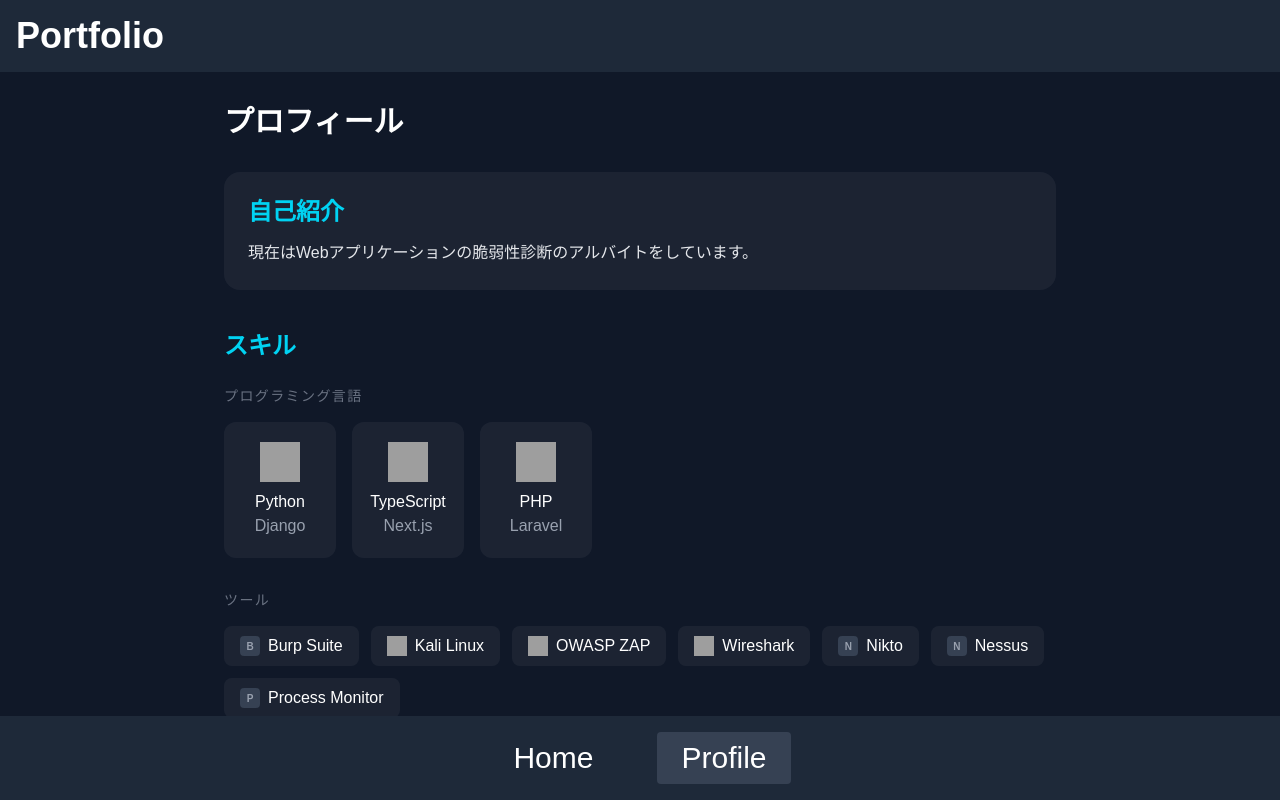
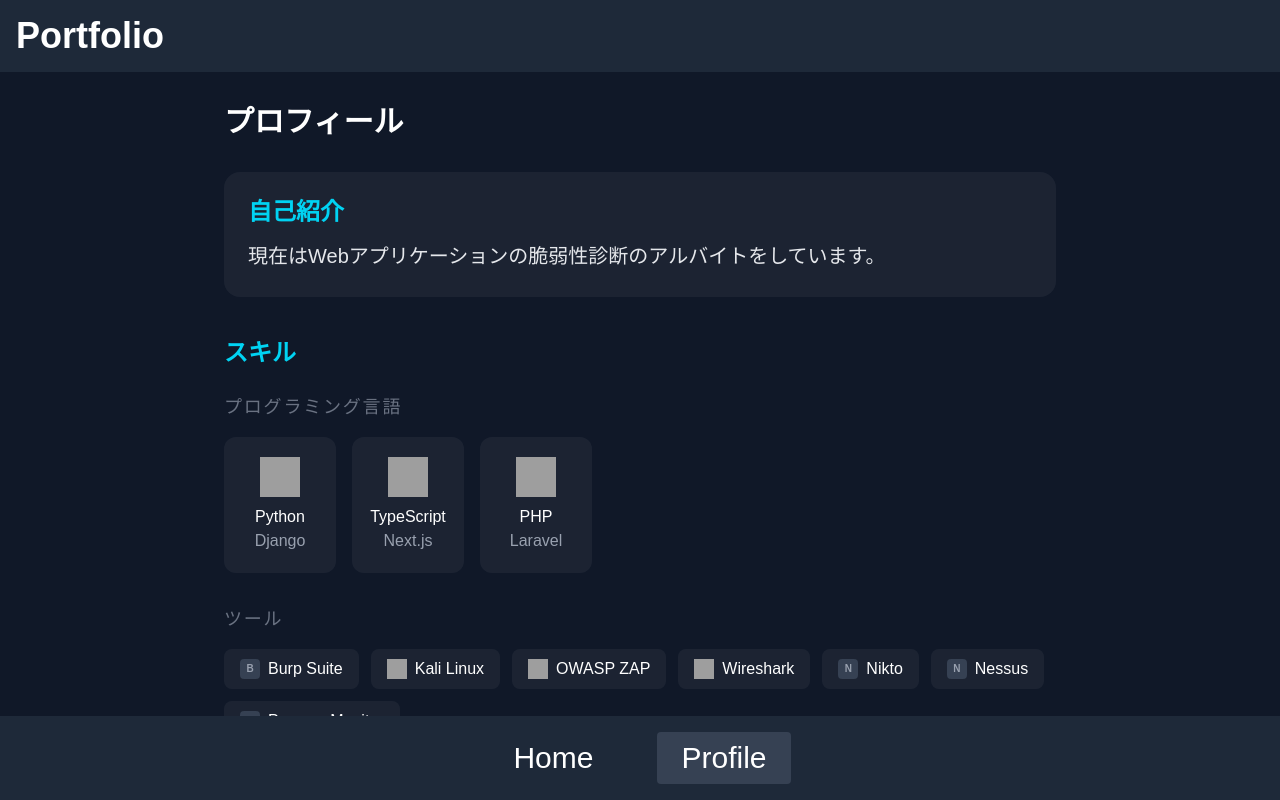
Before and after one commit to maetsuyo/portfolio, a Next.js app: page / in a window 1280 px wide. Both pictures are taken after a click on the button "Profile". Built offline with nearby package versions, Linux system fonts and the light colour scheme; grey boxes are pictures that could not be loaded.

Commit message:
一部文字サイズ変更

```diff
--- a/src/app/components/ProfilePage.tsx
+++ b/src/app/components/ProfilePage.tsx
@@ -42,7 +42,7 @@ export default function ProfilePageComponent() {
 
       <section className="mb-10 bg-white/5 rounded-2xl p-6">
         <h3 className="text-2xl font-semibold mb-3 text-cyan-400">自己紹介</h3>
-        <p className="leading-relaxed text-gray-200">
+        <p className="leading-relaxed text-gray-200 text-xl">
           現在はWebアプリケーションの脆弱性診断のアルバイトをしています。
         </p>
       </section>
@@ -51,7 +51,7 @@ export default function ProfilePageComponent() {
         <h3 className="text-2xl font-semibold mb-6 text-cyan-400">スキル</h3>
 
         <div className="mb-8">
-          <p className="text-sm font-medium text-gray-500 uppercase tracking-widest mb-4">
+          <p className="text-lg font-medium text-gray-500 uppercase tracking-widest mb-4">
             プログラミング言語
           </p>
           <div className="flex flex-wrap gap-4">
@@ -72,7 +72,7 @@ export default function ProfilePageComponent() {
         </div>
 
         <div className="mb-8">
-          <p className="text-sm font-medium text-gray-500 uppercase tracking-widest mb-4">
+          <p className="text-lg font-medium text-gray-500 uppercase tracking-widest mb-4">
             ツール
           </p>
           <div className="flex flex-wrap gap-3">
@@ -96,7 +96,7 @@ export default function ProfilePageComponent() {
         </div>
 
         <div>
-          <p className="text-sm font-medium text-gray-500 uppercase tracking-widest mb-4">
+          <p className="text-lg font-medium text-gray-500 uppercase tracking-widest mb-4">
             資格
           </p>
           <div className="flex flex-wrap gap-2">
```
